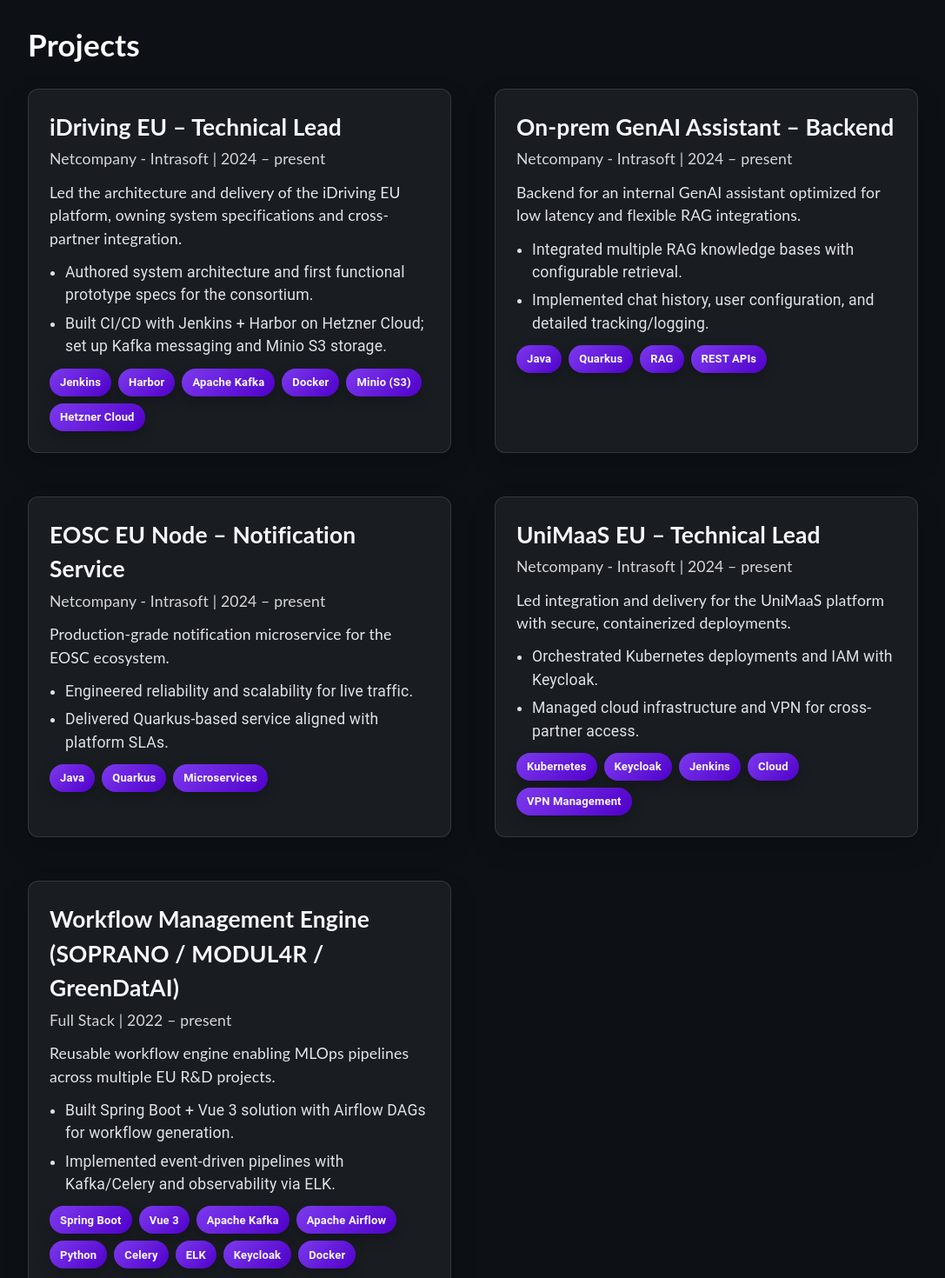
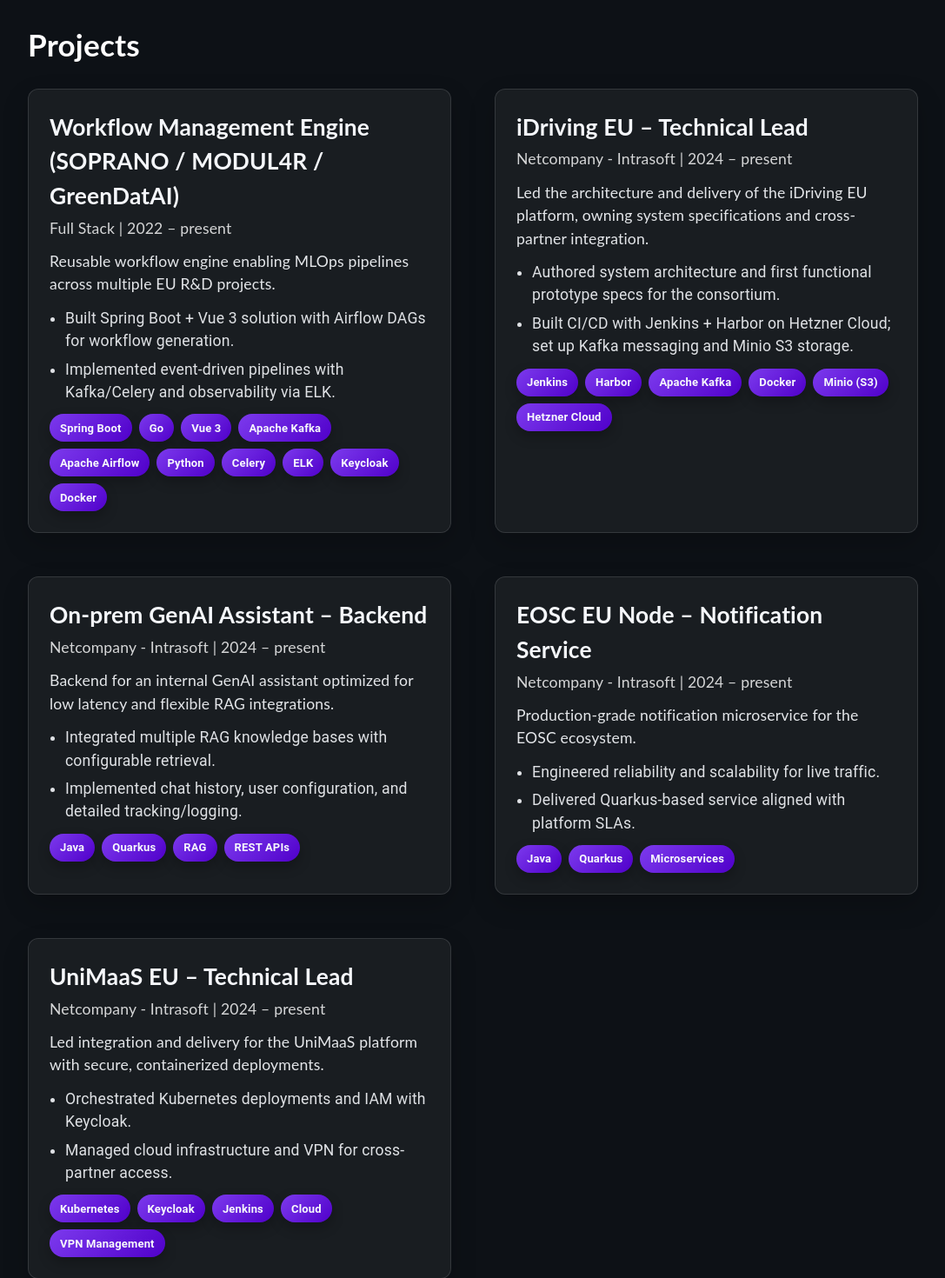
Before and after one commit to giannistbs/Portfolio, a React (Create React App) app: page / in a window 1280 px wide. Shown: the part 2700-4170 px from the top of the page at 87% size, without its empty margins (96-1183 px from the left). Built offline with nearby package versions, Linux system fonts and the light colour scheme.

Commit message:
Refactor

```diff
--- a/src/components/Project.tsx
+++ b/src/components/Project.tsx
@@ -11,6 +11,17 @@
 };
 
 const projects: ProjectCard[] = [
+    {
+        title: "Workflow Management Engine (SOPRANO / MODUL4R / GreenDatAI)",
+        context: "Full Stack | 2022 – present",
+        description:
+            "Reusable workflow engine enabling MLOps pipelines across multiple EU R&D projects.",
+        highlights: [
+            "Built Spring Boot + Vue 3 solution with Airflow DAGs for workflow generation.",
+            "Implemented event-driven pipelines with Kafka/Celery and observability via ELK."
+        ],
+        techStack: ["Spring Boot","Go", "Vue 3", "Apache Kafka", "Apache Airflow", "Python", "Celery", "ELK", "Keycloak", "Docker"]
+    },
     {
         title: "iDriving EU – Technical Lead",
         context: "Netcompany - Intrasoft | 2024 – present",
@@ -54,17 +65,6 @@
             "Managed cloud infrastructure and VPN for cross-partner access."
         ],
         techStack: ["Kubernetes", "Keycloak", "Jenkins", "Cloud", "VPN Management"]
-    },
-    {
-        title: "Workflow Management Engine (SOPRANO / MODUL4R / GreenDatAI)",
-        context: "Full Stack | 2022 – present",
-        description:
-            "Reusable workflow engine enabling MLOps pipelines across multiple EU R&D projects.",
-        highlights: [
-            "Built Spring Boot + Vue 3 solution with Airflow DAGs for workflow generation.",
-            "Implemented event-driven pipelines with Kafka/Celery and observability via ELK."
-        ],
-        techStack: ["Spring Boot", "Vue 3", "Apache Kafka", "Apache Airflow", "Python", "Celery", "ELK", "Keycloak", "Docker"]
     }
 ];
 
```
